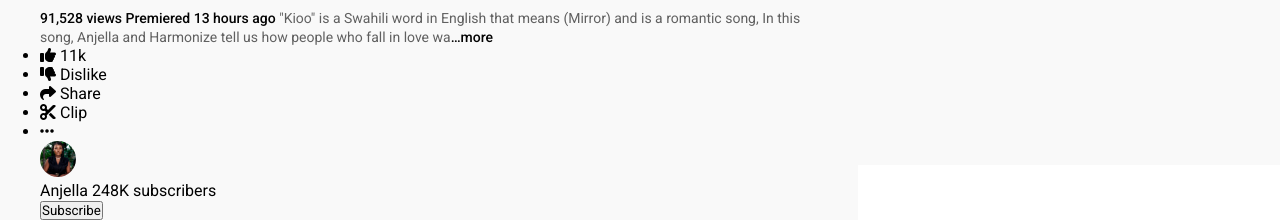
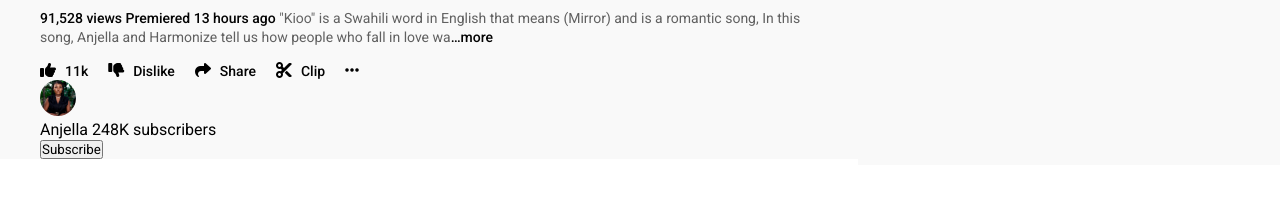
Before and after one commit to alphayowakarindi/YouTube-video-player-page, a plain HTML site: page index.html in a window 1280 px wide. Shown: the part 635-855 px from the top of the page. After the commit the page ends 800 px from the top, so only its background shows below. Drawn offline with Linux system fonts and the light colour scheme.

Commit message:
Add feedback section

```diff
--- a/assets/css/style.css
+++ b/assets/css/style.css
@@ -156,6 +156,28 @@ img {
     font-size: 14px;
 }
 
+/* feedback section */
+#main .feedback {
+    margin-top: 15px;
+}
+
+#main .feedback ul {
+    list-style: none;
+    display: flex;
+}
+
+#main .feedback li {
+    margin-right: 20px;
+}
+
+#main .feedback span {
+    margin-left: 5px;
+    font-size: 14px;
+    color: #030303;
+    font-weight: 500;
+}
+
+
 
 
 
```
